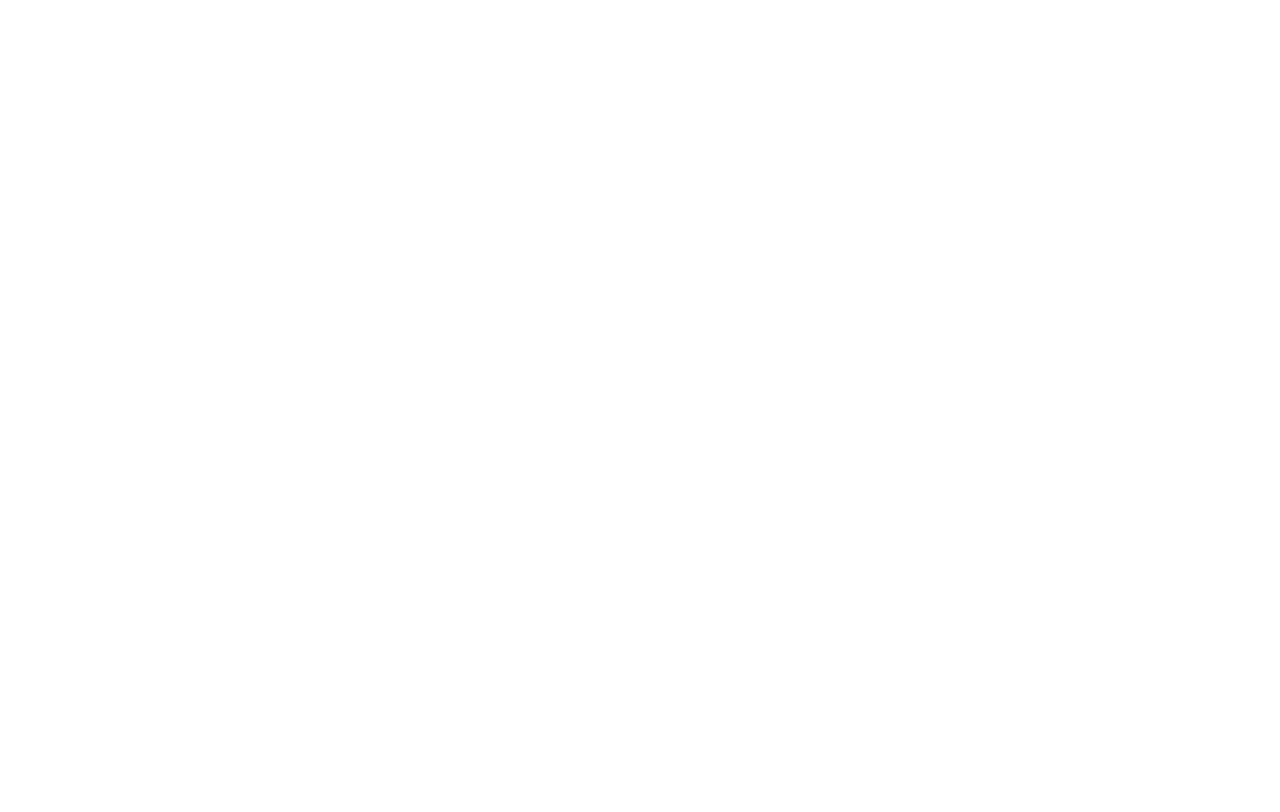
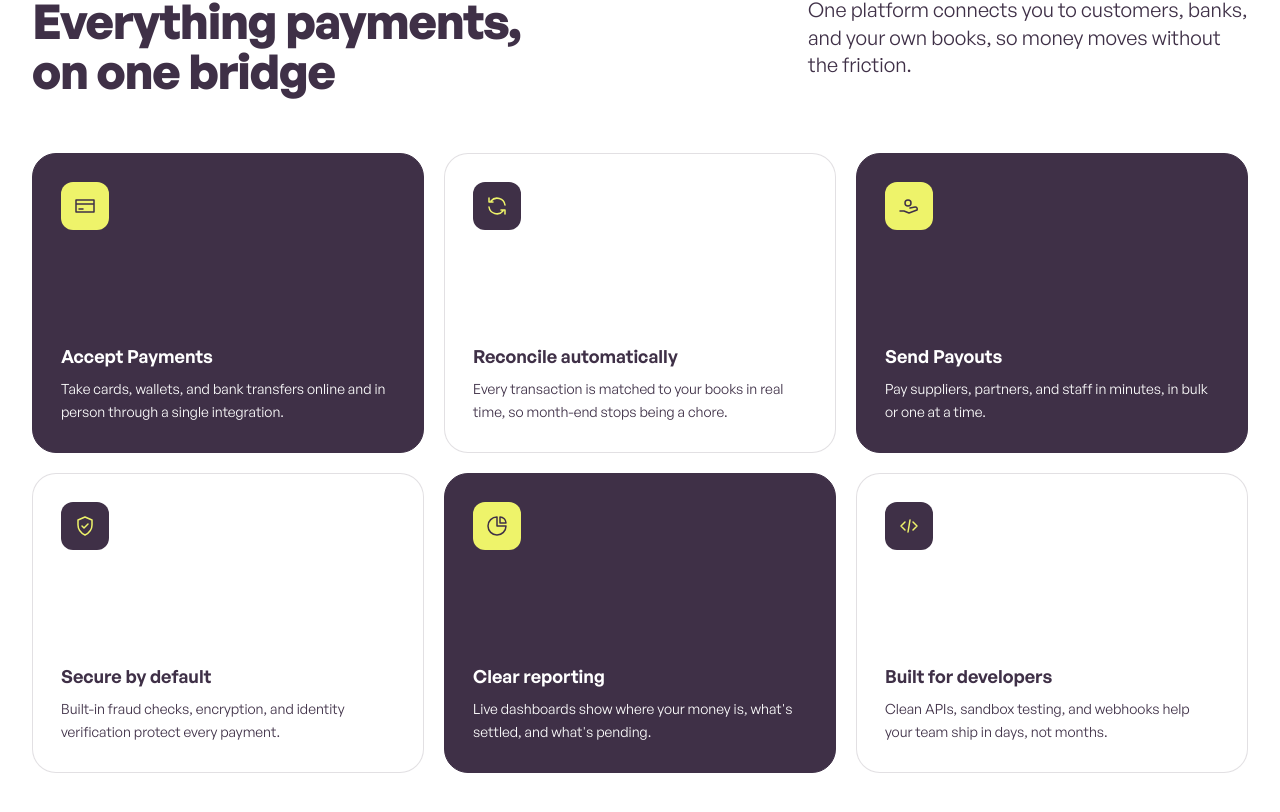
Before and after one commit to Ahmed-Roshdy-1/Bridgeway, a Vue app: page / in a window 1280 px wide. Shown: the part 800-1612 px from the top of the page. Before the commit the page ends 800 px from the top, so only its background shows below. Built offline with nearby package versions, Linux system fonts and the light colour scheme.

Commit message:
Add FeatureCard and FeatureIcon components, and update Benefits section layout

```diff
--- a/src/App.vue
+++ b/src/App.vue
@@ -1,12 +1,13 @@
 <script setup lang="ts">
 import DefaultLayout from '@/layouts/DefaultLayout.vue';
 import AppHome from '@/components/home/index.vue';
+import AppBenefits from '@/components/Benefits/index.vue';
 </script>
 
 <template>
   <DefaultLayout>
     <AppHome />
-
+    <AppBenefits />
 
   </DefaultLayout>
 
--- /dev/null
+++ b/src/components/Benefits/FeatureCard.vue
@@ -0,0 +1,27 @@
+<script setup>
+import FeatureIcon from './FeatureIcon.vue'
+defineProps({
+    icon: String,
+    title: String,
+    description: String,
+    dark: Boolean
+})
+</script>
+
+<template>
+    <article class="group flex min-h-75 flex-col justify-between gap-12 rounded-3xl border p-7 transition duration-300
+                  hover:-translate-y-1.5 hover:shadow-xl hover:shadow-bridgeway-purple/20 lg:min-h-75"
+        :class="dark ? 'border-bridgeway-purple bg-bridgeway-purple text-white' : 'border-bridgeway-purple/15 bg-white text-bridgeway-purple'">
+        <span
+            class="flex h-12 w-12 items-center justify-center rounded-xl transition-transform duration-300 group-hover:rotate-6"
+            :class="dark ? 'bg-bridgeway-lime text-bridgeway-purple' : 'bg-bridgeway-purple text-bridgeway-lime'">
+            <FeatureIcon :name="icon" />
+        </span>
+        <div>
+            <h3 class="text-lg font-semibold">{{ title }}</h3>
+            <p class="mt-2 text-sm leading-relaxed" :class="dark ? 'text-white' : 'text-bridgeway-purple'">{{
+                description }}
+            </p>
+        </div>
+    </article>
+</template>
--- /dev/null
+++ b/src/components/Benefits/FeatureIcon.vue
@@ -0,0 +1,19 @@
+<script setup>
+/** Hand-drawn inline icons (no icon pack). Keys match `icon` in FeaturesSection. */
+defineProps({ name: { type: String, required: true } })
+const paths = {
+    card: 'M3 6h18v12H3zM3 10h18M6 15h4',
+    sync: 'M20 11a8 8 0 0 0-14-4M4 4v4h4M4 13a8 8 0 0 0 14 4m2 3v-4h-4',
+    payout: 'M3 17h4l5 2 8-3a2 2 0 0 0-2-3l-5 1M8 9a3 3 0 1 0 6 0 3 3 0 0 0-6 0',
+    shield: 'M12 3l7 3v5c0 5-3 8-7 10-4-2-7-5-7-10V6zM9 12l2 2 4-4',
+    chart: 'M12 3a9 9 0 1 0 9 9h-9zM15 3a6 6 0 0 1 6 6h-6z',
+    code: 'M8 8l-4 4 4 4M16 8l4 4-4 4M13 6l-2 12'
+}
+</script>
+
+<template>
+    <svg class="h-6 w-6" viewBox="0 0 24 24" fill="none" stroke="currentColor" stroke-width="1.5" stroke-linecap="round"
+        stroke-linejoin="round" aria-hidden="true">
+        <path :d="paths[name]" />
+    </svg>
+</template>
--- /dev/null
+++ b/src/components/Benefits/index.vue
@@ -0,0 +1,32 @@
+<script setup>
+import FeatureCard from './FeatureCard.vue'
+
+// Single source of truth for the cards. Even index = dark card (gives the checker pattern on desktop too).
+const features = [
+    { icon: 'card', title: 'Accept Payments', description: 'Take cards, wallets, and bank transfers online and in person through a single integration.' },
+    { icon: 'sync', title: 'Reconcile automatically', description: 'Every transaction is matched to your books in real time, so month-end stops being a chore.' },
+    { icon: 'payout', title: 'Send Payouts', description: 'Pay suppliers, partners, and staff in minutes, in bulk or one at a time.' },
+    { icon: 'shield', title: 'Secure by default', description: 'Built-in fraud checks, encryption, and identity verification protect every payment.' },
+    { icon: 'chart', title: 'Clear reporting', description: "Live dashboards show where your money is, what's settled, and what's pending." },
+    { icon: 'code', title: 'Built for developers', description: 'Clean APIs, sandbox testing, and webhooks help your team ship in days, not months.' }
+]
+</script>
+
+<template>
+    <section id="benefits" class="scroll-mt-8 py-8 lg:py-16 mx-2 md:mx-0">
+        <div class="flex flex-col gap-4 lg:flex-row lg:items-start lg:justify-between lg:gap-10">
+            <h2 v-reveal class="text-4xl font-extrabold leading-[1.05] tracking-tight lg:max-w-155 lg:text-5xl">
+                Everything payments, <br />on one bridge
+            </h2>
+            <p v-reveal="100" class="max-w-110 text-lg leading-snug lg:text-xl">
+                One platform connects you to customers, banks, and your own books, so money moves without the
+                friction.
+            </p>
+        </div>
+
+        <div class="mt-8 grid gap-4 md:grid-cols-2 lg:mt-14 lg:grid-cols-3 lg:gap-5">
+            <FeatureCard v-for="(f, i) in features" :key="f.title" v-bind="f" :dark="i % 2 === 0"
+                v-reveal="(i % 3) * 100" />
+        </div>
+    </section>
+</template>
--- a/src/components/header/index.vue
+++ b/src/components/header/index.vue
@@ -2,7 +2,7 @@
 </script>
 
 <template>
-    <header class="fixed inset-x-0 top-0 z-50 text-white px-0 md:px-4">
+    <header class="absolute inset-x-0 top-0 z-50 text-white px-0 md:px-4">
         <div class="mx-auto flex w-full max-w-7xl items-center justify-between gap-4 px-4 py-4 sm:px-6 lg:px-8">
             <div class="flex flex-col md:flex-row  md:items-center gap-2 md:gap-16 w-full">
                 <a href="#" class="shrink-0 text-xl font-bold tracking-tight" aria-label="Bridgeway home">
```
